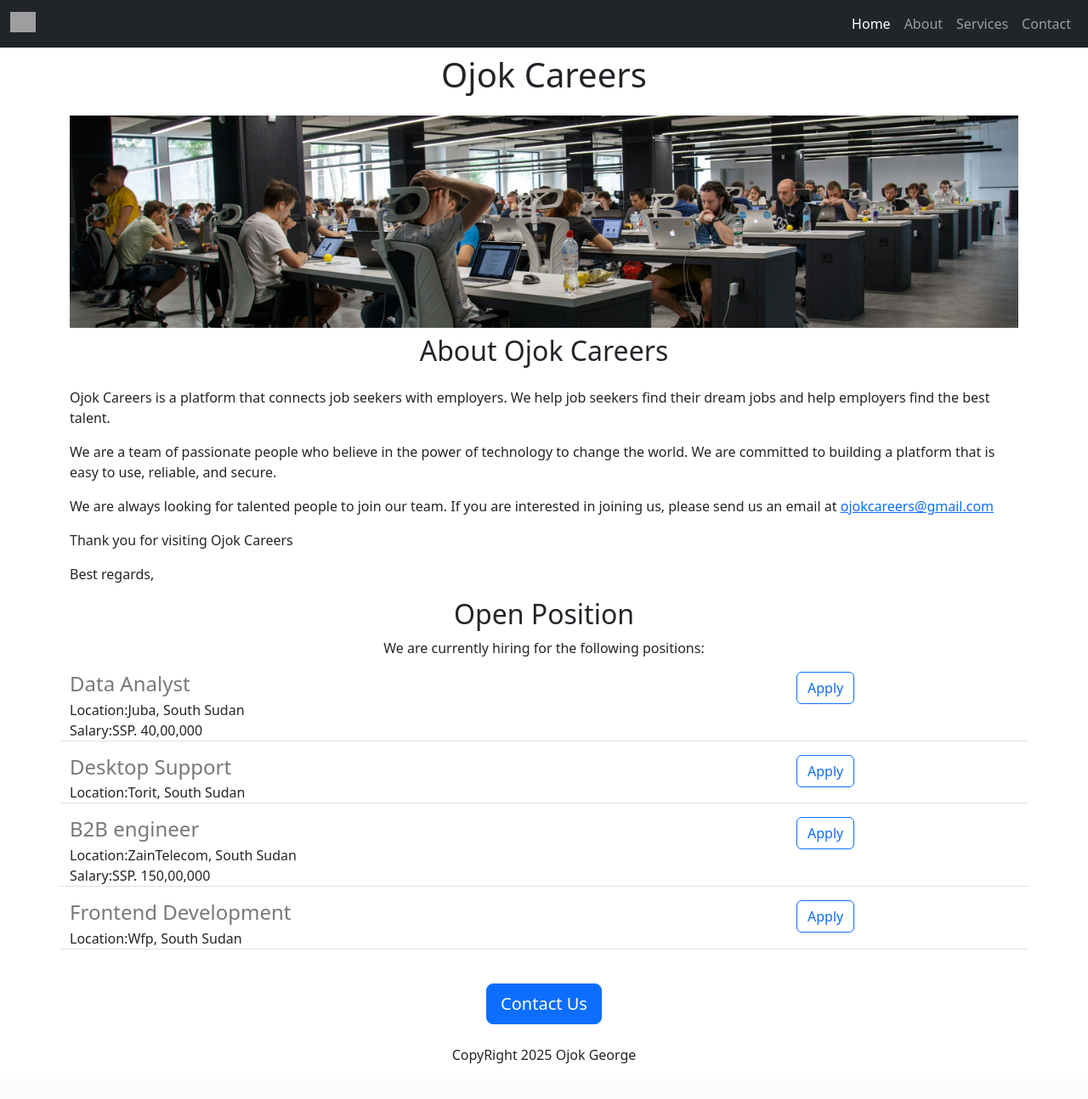
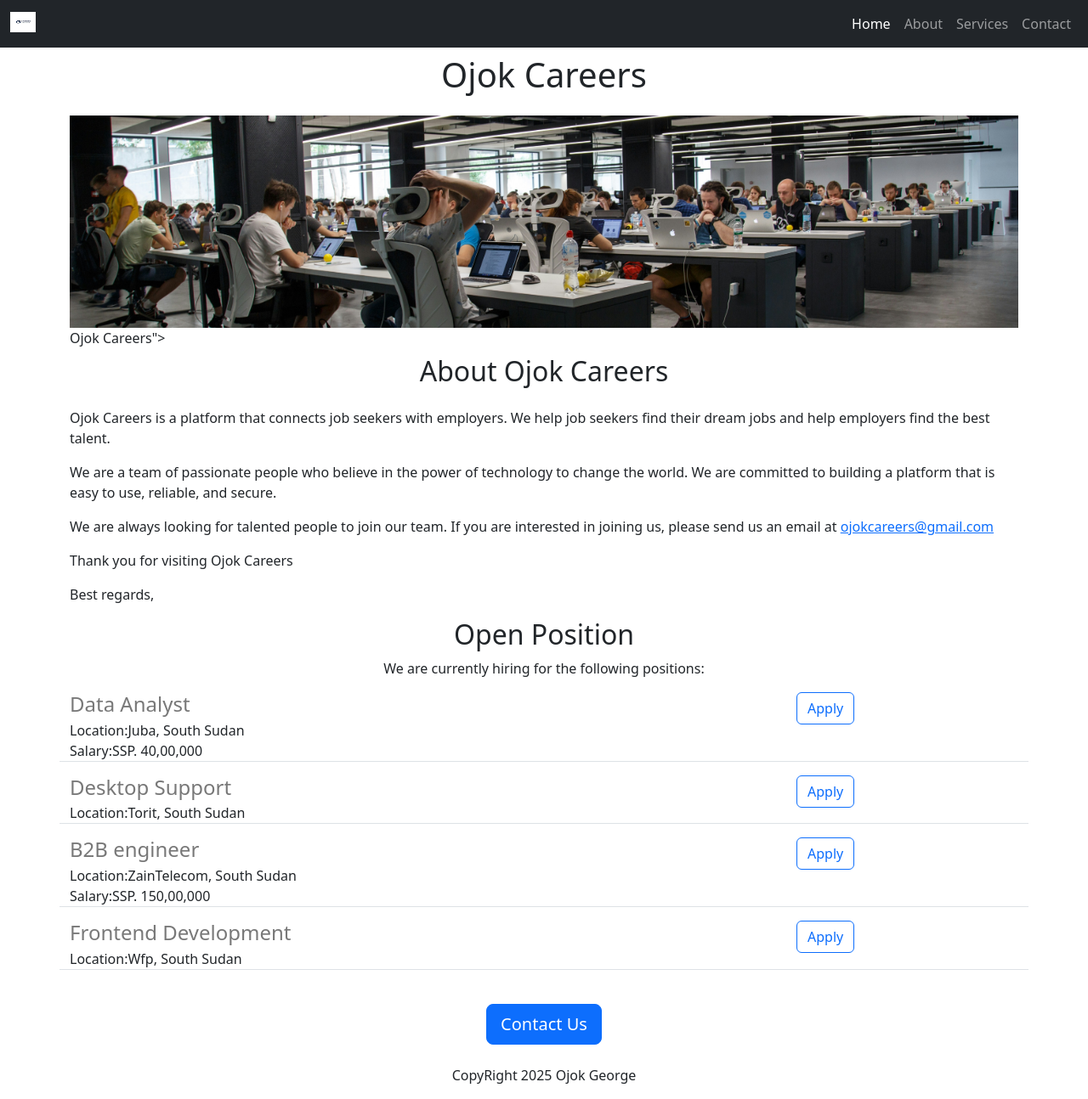
Before and after one commit to ojokgeorge118/ojok-careers-website, a Flask app: page / in a window 1280 px wide. Shown: the whole page at 85% size. Before the commit the page ends 1252 px from the top, so only its background shows below. Run offline with Flask 3, Linux system fonts and the light colour scheme; grey boxes are pictures that could not be loaded.

Commit message:
did some modified for static folder and some file

```diff
--- a/app.py
+++ b/app.py
@@ -1,3 +1,4 @@
+import os
 from flask import Flask, render_template , jsonify
 
 app = Flask(__name__)
@@ -42,4 +43,5 @@ def list_jobs():
     # return jsonify(JOBS)
 
 if __name__ == "__main__":
-    app.run(debug=True, host="0.0.0.0", port=8080)
+    port = int(os.environ.get("PORT", 5000))  # Use Render's port, default 5000 locally
+    app.run(host="0.0.0.0", port=port, debug=True)
--- a/templates/home.html
+++ b/templates/home.html
@@ -21,7 +21,7 @@
     <body>
         <div class="container">
             <h1 class="text-center mt-2 mb-4">{{company_name}} Careers </h1>
-            <img class="img-fluid" id="banner" src="https://05ee274b-a11d-4040-9945-c483e33fe46b-00-5m7oho97qv5g.riker.replit.dev/static/banner.jpg" alt="Ojok Careers">
+            <img class="img-fluid" id="banner"src="/static/banner.jpg" alt="Banner alt=">Ojok Careers">
             <h2 class="text-center mt-2 mb-4">About Ojok Careers </h2>
             <p>Ojok Careers is a platform that connects job seekers with employers. We help job seekers find their dream jobs and help employers find the best talent.</p>
             <p>We are a team of passionate people who believe in the power of technology to change the world. We are committed to building a platform that is easy to use, reliable, and secure.</p>
--- a/templates/nav.html
+++ b/templates/nav.html
@@ -1,9 +1,11 @@
 <!-- Navbar -->
 <nav class="navbar navbar-expand-lg navbar-dark bg-dark">
   <div class="container-fluid">
+    <!-- Logo -->
     <a class="navbar-brand" href="#">
-        <img src="https://replit.com/@ojokgeorge118/ojok-careers-website#static/logo.jpg" alt="Logo" width="30" height="24" class="d-inline-block align-text-top">
+        <img src="/static/logo.jpg" alt="Logo" width="30" height="24" class="d-inline-block align-text-top">
     </a>
+    <!-- Toggler button for mobile view -->
     <button class="navbar-toggler" type="button" data-bs-toggle="collapse"
             data-bs-target="#navbarNav" aria-controls="navbarNav"
             aria-expanded="false" aria-label="Toggle navigation">
```
Also changed, not shown: 1 other file.
